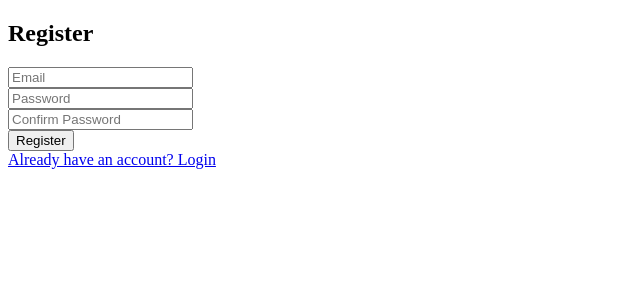
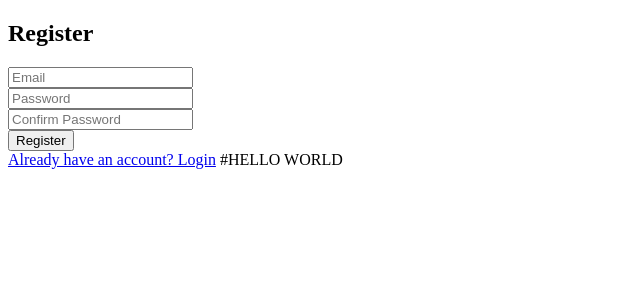
Before and after one commit to notFic/QPrint, a Django app: page / in a window 1280 px wide. Shown: the top 300 px of the page, without its empty margins (0-640 px from the left). Run offline with Django 5.2, Linux system fonts and the light colour scheme.

Commit message:
test rani

```diff
--- a/qprint/myapp/templates/myapp/register.html
+++ b/qprint/myapp/templates/myapp/register.html
@@ -48,7 +48,7 @@
 </form>
 <a href="{% url 'login' %}">Already have an account? Login</a>
 
-
+#HELLO WORLD
 <script>
 window.onload = function() {
     const alerts = document.querySelectorAll('#message-container .alert');
```
